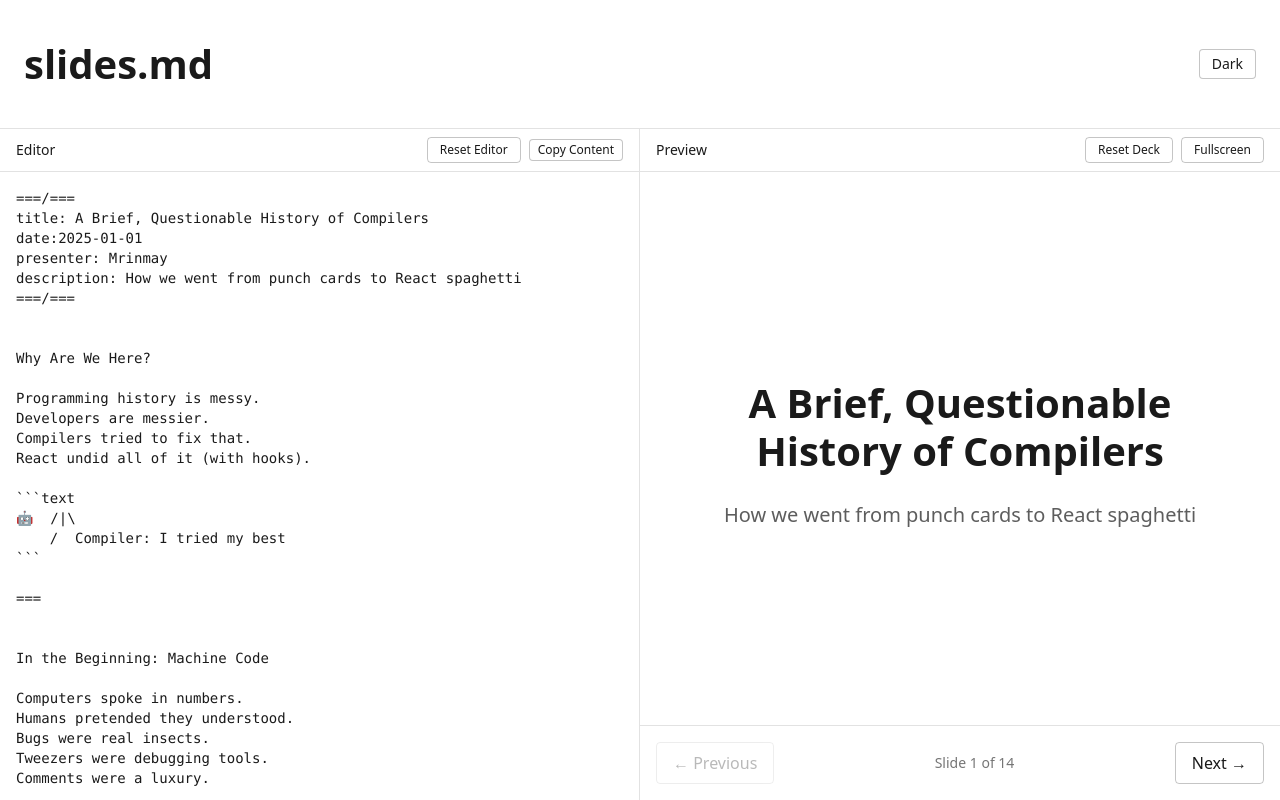
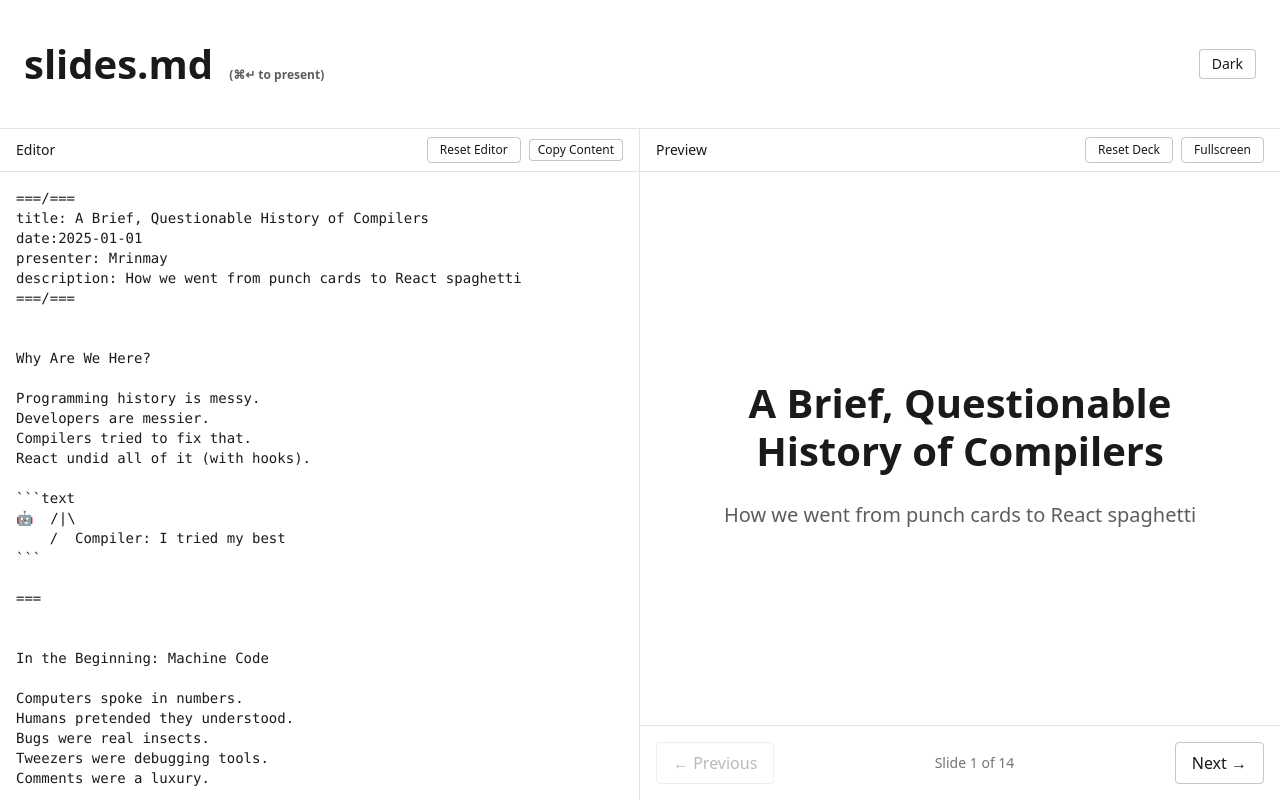
Before and after one commit to devmrin/slides-md, a React (Vite) app: page / in a window 1280 px wide. Built offline with nearby package versions, Linux system fonts and the light colour scheme.

Commit message:
feat: presentation quick start

```diff
--- a/src/App.tsx
+++ b/src/App.tsx
@@ -33,6 +33,10 @@ export default function App() {
     const handler = (e: KeyboardEvent) => {
       if (e.key === "ArrowRight") nextSlide();
       if (e.key === "ArrowLeft") prevSlide();
+      // Command+Enter to start presentation (fullscreen)
+      if ((e.metaKey || e.ctrlKey) && e.key === "Enter") {
+        setIsFullscreen(true);
+      }
     };
     window.addEventListener("keydown", handler);
     return () => window.removeEventListener("keydown", handler);
@@ -88,7 +92,10 @@ export default function App() {
         style={{ backgroundColor: bgColor, borderColor: textColor + "20" }}
       >
         <div>
-          <h1 className="text-xl font-semibold">slides.md</h1>
+          <h1 className="text-xl font-semibold">
+            slides.md
+            <span className="text-xs ml-4 opacity-70">(⌘↵ to present)</span>
+          </h1>
         </div>
 
         <button
```
